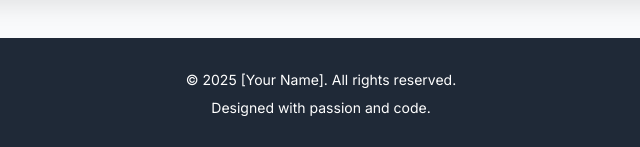
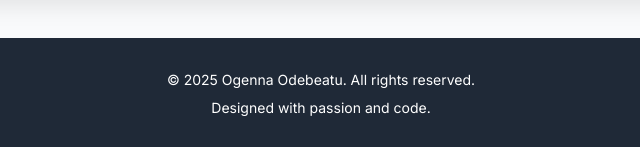
Before and after one commit to oge-ode/Oge, a plain HTML site: page index.html in a window 1280 px wide. Shown: the part 3360-3507 px from the top of the page, 319-959 px from the left. Drawn offline with nearby package versions, Linux system fonts and the light colour scheme.

Commit message:
index.html

```diff
--- a/index.html
+++ b/index.html
@@ -239,7 +239,7 @@
     <!-- Footer -->
     <footer class="bg-gray-800 text-white py-8 rounded-t-lg">
         <div class="container mx-auto px-6 text-center text-sm">
-            <p>&copy; <span id="current-year"></span> [Your Name]. All rights reserved.</p>
+            <p>&copy; <span id="current-year"></span> Ogenna Odebeatu. All rights reserved.</p>
             <p class="mt-2">Designed with passion and code.</p>
         </div>
     </footer>
```
